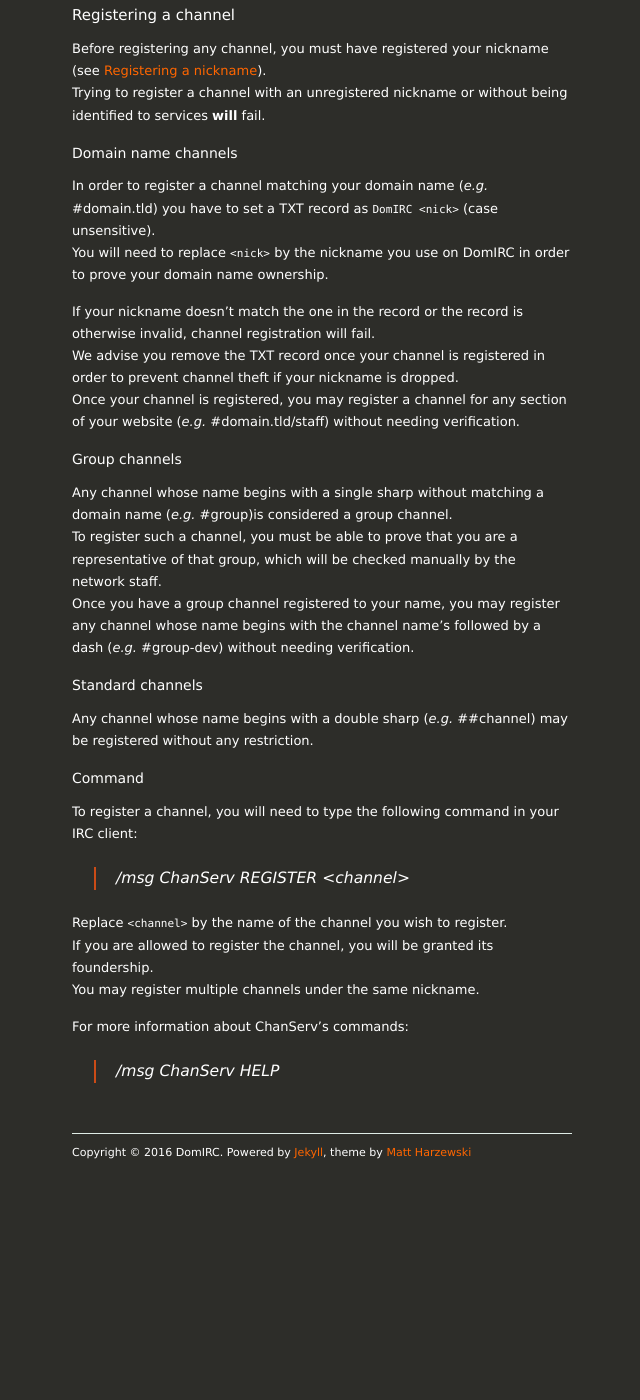
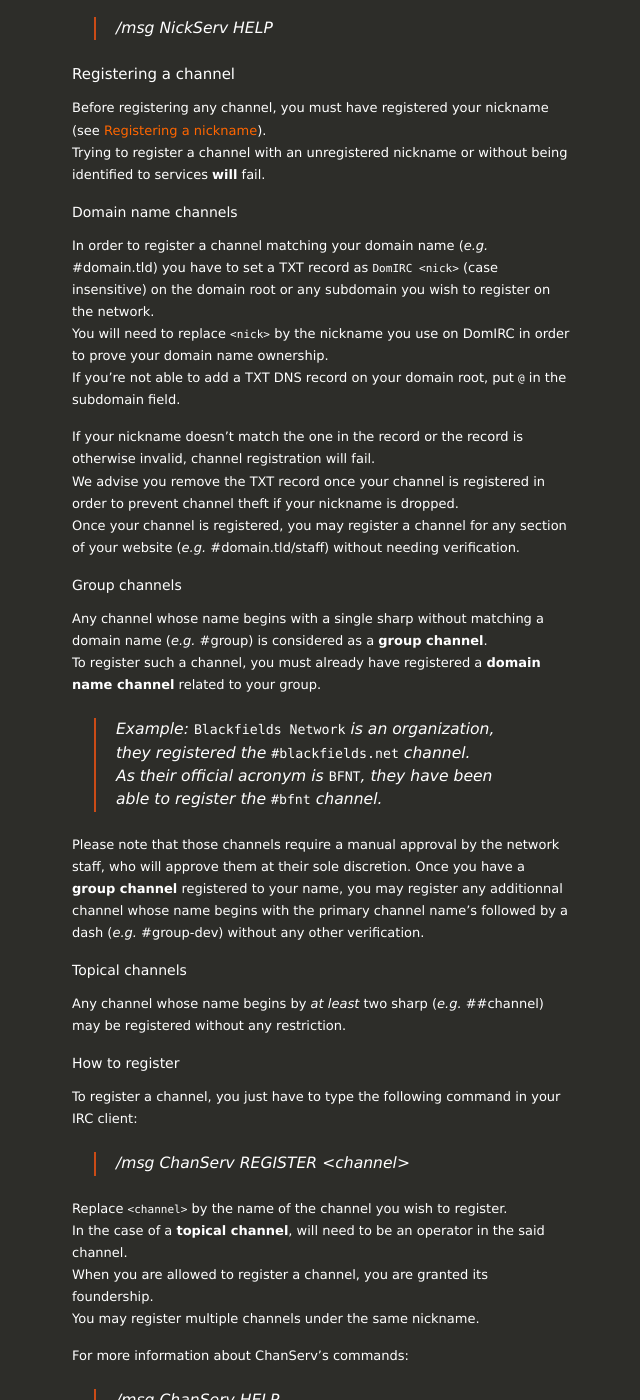
Before and after one commit to DomIRC/domirc.github.io, a Jekyll site: the page built from registration/index.markdown, in a window 1280 px wide and 1400 px high, scrolled down 1096 px. Shown: the whole window, without its empty margins (318-958 px from the left). Built offline with Jekyll 4.4.1, drawn with Linux system fonts in a browser that asks for light colours; nearby versions of some CDN libraries; before the commit the page ends 2279 px from its top, so only the background shows below that; some of the changed text lies outside the part shown.

Commit message:
updated registration page

```diff
--- a/registration/index.markdown
+++ b/registration/index.markdown
@@ -1,10 +1,12 @@
 ---
 layout: default
-title: registration
+title: Registration
 ---
 
 # REGISTRATION
 
+If you need help with a registration or don't understand something, please join the `#domirc` channel.
+You will certainly find the network staff and kind volunteers to help you.
 
 ## Registering a nickname
 Registering your nickname prevents other people to use it / steal it from you.
@@ -42,27 +43,34 @@
 Trying to register a channel with an unregistered nickname or without being identified to services **will** fail.
 
 ### Domain name channels
-In order to register a channel matching your domain name (*e.g.* #domain.tld) you have to set a TXT record as `DomIRC <nick>` (case unsensitive).
+In order to register a channel matching your domain name (*e.g.* #domain.tld) you have to set a TXT record as `DomIRC <nick>` (case insensitive) on the domain root or any subdomain you wish to register on the network.
 You will need to replace `<nick>` by the nickname you use on DomIRC in order to prove your domain name ownership.
+If you're not able to add a TXT DNS record on your domain root, put `@` in the subdomain field.
 
 If your nickname doesn't match the one in the record or the record is otherwise invalid, channel registration will fail.
 We advise you remove the TXT record once your channel is registered in order to prevent channel theft if your nickname is dropped.
 Once your channel is registered, you may register a channel for any section of your website (*e.g.* #domain.tld/staff) without needing verification.
 
 ### Group channels
-Any channel whose name begins with a single sharp without matching a domain name (*e.g.* #group)is considered a group channel.
-To register such a channel, you must be able to prove that you are a representative of that group, which will be checked manually by the network staff.
-Once you have a group channel registered to your name, you may register any channel whose name begins with the channel name's followed by a dash (*e.g.* #group-dev) without needing verification.
+Any channel whose name begins with a single sharp without matching a domain name (*e.g.* #group) is considered as a **group channel**.
+To register such a channel, you must already have registered a **domain name channel** related to your group.
+> Example: `Blackfields Network` is an organization, they registered the `#blackfields.net` channel.
+> As their official acronym is `BFNT`, they have been able to register the `#bfnt` channel.
 
-### Standard channels
-Any channel whose name begins with a double sharp (*e.g.* ##channel) may be registered without any restriction.
+Please note that those channels require a manual approval by the network staff, who will approve them at their sole discretion.
+Once you have a **group channel** registered to your name, you may register any additionnal channel whose name begins with the primary channel name's followed by a dash (*e.g.* #group-dev) without any other verification.
 
-### Command
-To register a channel, you will need to type the following command in your IRC client:
+### Topical channels
+Any channel whose name begins by *at least* two sharp (*e.g.* ##channel) may be registered without any restriction.
+
+
+### How to register
+To register a channel, you just have to type the following command in your IRC client:
 > /msg ChanServ REGISTER \<channel\>
 
 Replace `<channel>` by the name of the channel you wish to register.
-If you are allowed to register the channel, you will be granted its foundership.
+In the case of a **topical channel**, will need to be an operator in the said channel.
+When you are allowed to register a channel, you are granted its foundership.
 You may register multiple channels under the same nickname.
 
 For more information about ChanServ's commands:
```
Also changed, not shown: other parts of registration/index.markdown (+1 -2 lines).
